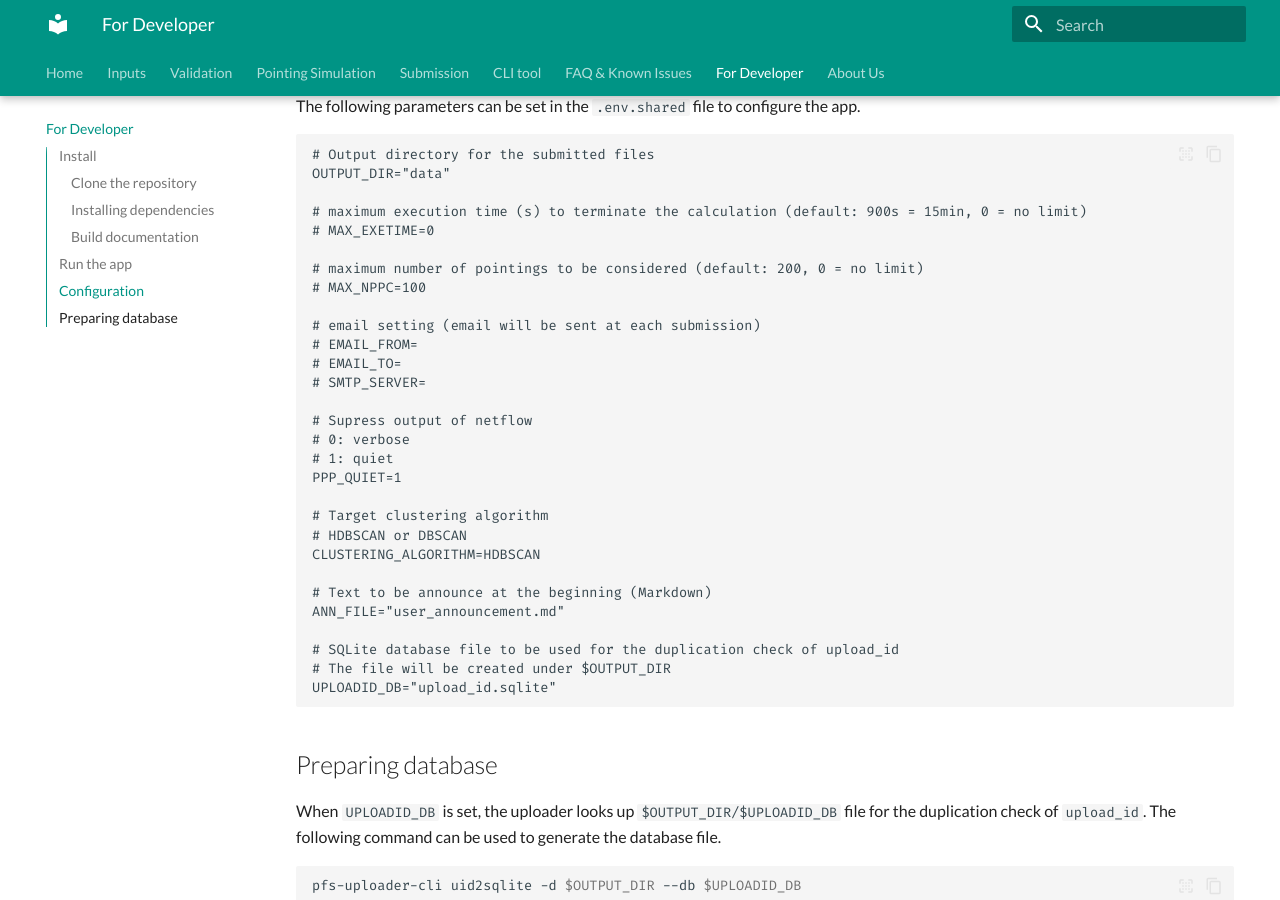
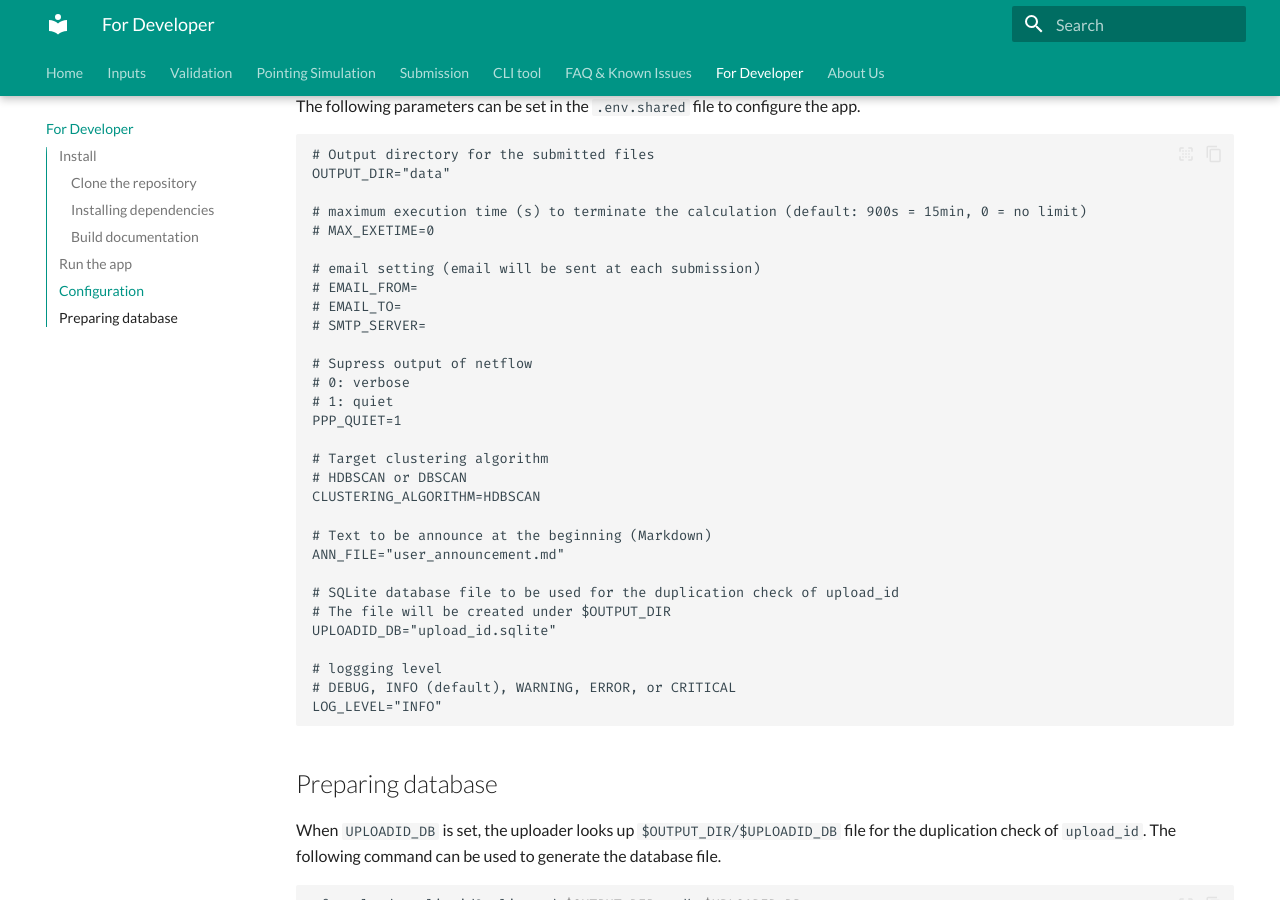
Before and after one commit to Subaru-PFS/spt_target_uploader, an MkDocs documentation site: the page built from docs/docs/developer.md, in a window 1280 px wide and 900 px high, scrolled down 1672 px. Built offline with MkDocs 1.6.1 and Material for MkDocs 9.7.7, drawn with Linux system fonts in a browser that asks for light colours.

Commit message:
Adjust docs and pyproject.toml
- add LOG_LEVEL to the documentation
- add psutils to pyproject.toml

````diff
--- a/docs/docs/developer.md
+++ b/docs/docs/developer.md
@@ -85,9 +85,6 @@ OUTPUT_DIR="data"
 # maximum execution time (s) to terminate the calculation (default: 900s = 15min, 0 = no limit)
 # MAX_EXETIME=0
 
-# maximum number of pointings to be considered (default: 200, 0 = no limit)
-# MAX_NPPC=100
-
 # email setting (email will be sent at each submission)
 # EMAIL_FROM=
 # EMAIL_TO=
@@ -108,6 +105,10 @@ ANN_FILE="user_announcement.md"
 # SQLite database file to be used for the duplication check of upload_id
 # The file will be created under $OUTPUT_DIR
 UPLOADID_DB="upload_id.sqlite"
+
+# loggging level
+# DEBUG, INFO (default), WARNING, ERROR, or CRITICAL
+LOG_LEVEL="INFO"
 ```
 
 ## Preparing database
--- a/pyproject.toml
+++ b/pyproject.toml
@@ -37,6 +37,7 @@ dependencies = [
     "ets-fiber-assigner @ git+https://github.com/Subaru-PFS/ets_fiberalloc.git",
     "ics-cobraOps @ git+https://github.com/Subaru-PFS/ics_cobraOps.git",
     "pfs-utils @ git+https://github.com/Subaru-PFS/pfs_utils.git",
+    "psutil>=6.0.0",
 ]
 requires-python = ">=3.10,<3.13"
 readme = "README.md"
````
Also changed, not shown: README.md.
